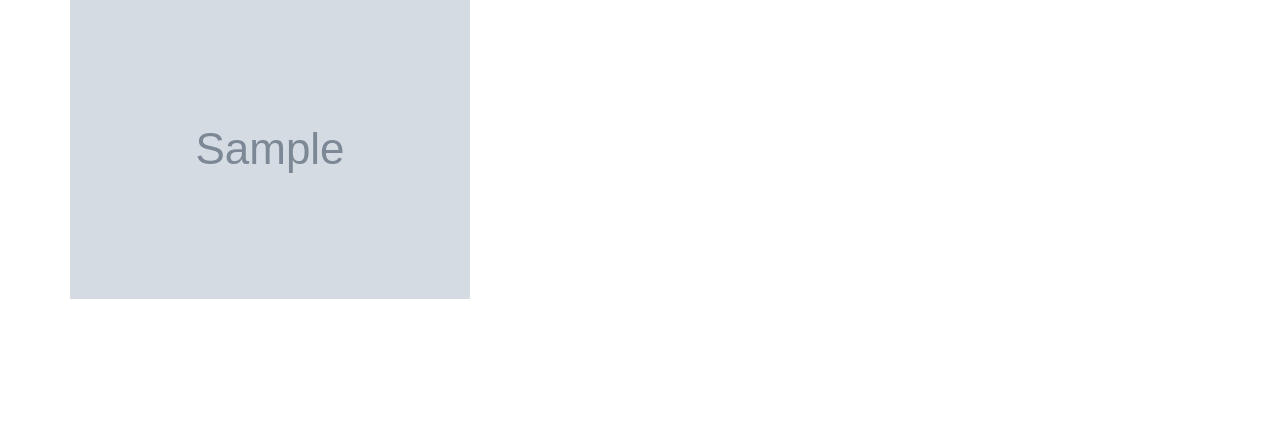
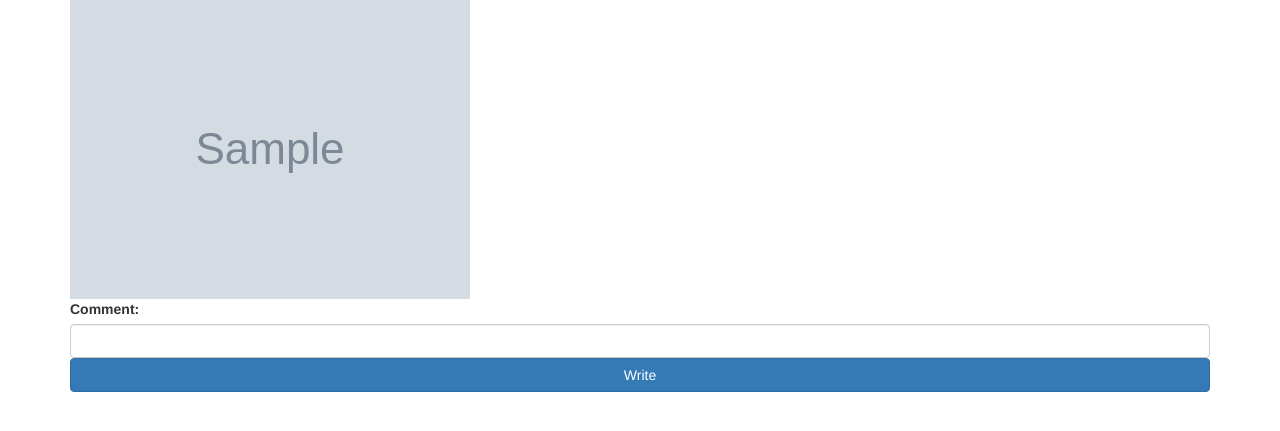
Before and after one commit to namwooo/instagram-clone, a Django app: page /post/ in a window 1280 px wide. Shown: the part 71-502 px from the top of the page. Run offline with Django 3.2, Linux system fonts and the light colour scheme; tables that the repository leaves empty hold one stand-in row (values such as "Sample post"); grey boxes marked "Sample" are stand-in pictures; some libraries are stand-ins or nearby versions.

Commit message:
add comment feature at post_list

```diff
--- a/instagram/post/views.py
+++ b/instagram/post/views.py
@@ -13,8 +13,10 @@ def post_list(request):
     :return:
     """
     posts = Post.objects.all()
+    comment_form = CommentForm()
     context = {
-        'posts': posts
+        'posts': posts,
+        'comment_form': comment_form
     }
 
     return render(request, 'post/post_list.html', context)
--- a/instagram/template/post/post_list.html
+++ b/instagram/template/post/post_list.html
@@ -7,9 +7,14 @@
     <a href="{% url 'post_detail' post_pk=post.pk %}">
         <img src="{{ post.photo.url }}" alt="">
     </a>
+
+    <form action="{% url 'comment_create' post_pk=post.pk %}" method="POST">
+        {% csrf_token %}
+        {{ comment_form }}
+        <button class="btn-primary btn btn-block">Write</button>
+    </form>
     {% endfor %}
 </div>
-
 {% endblock %}
 
 
```
Also changed, not shown: instagram/post/models.py (line endings or trailing spaces).
